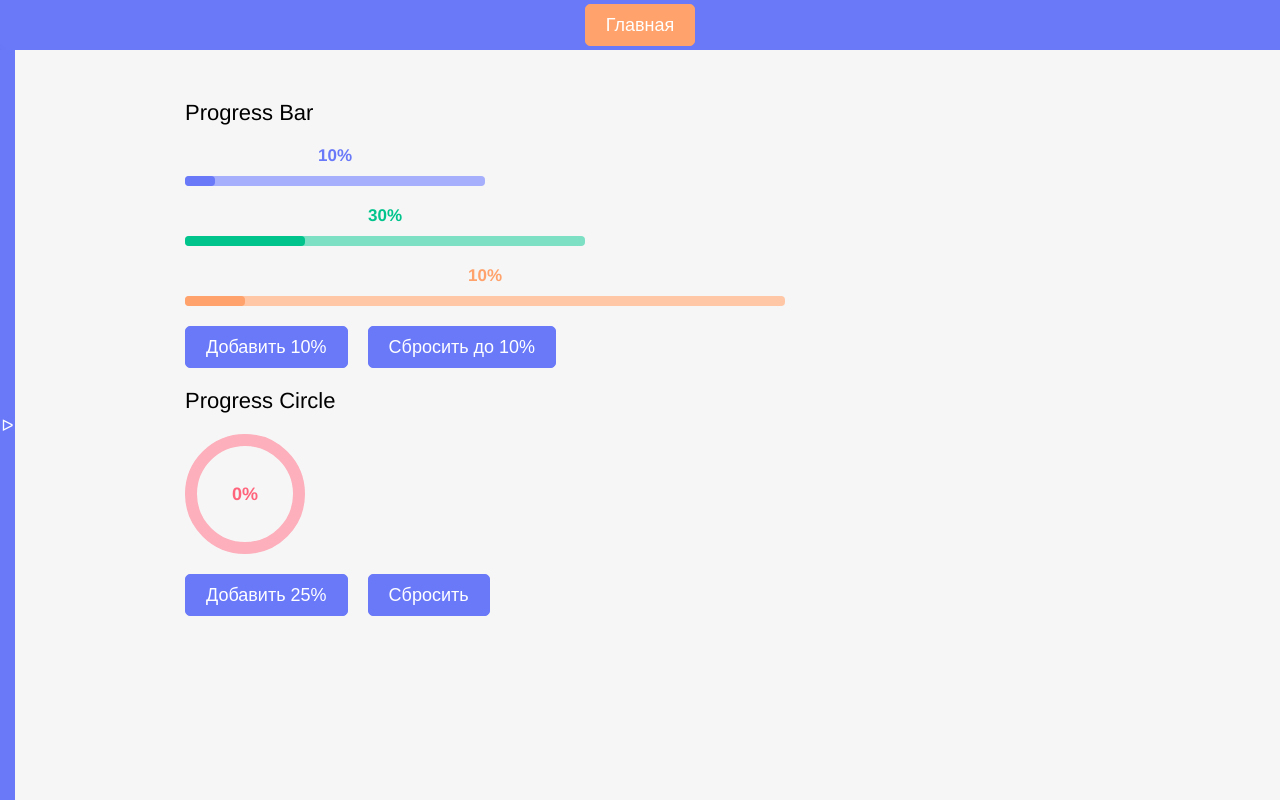
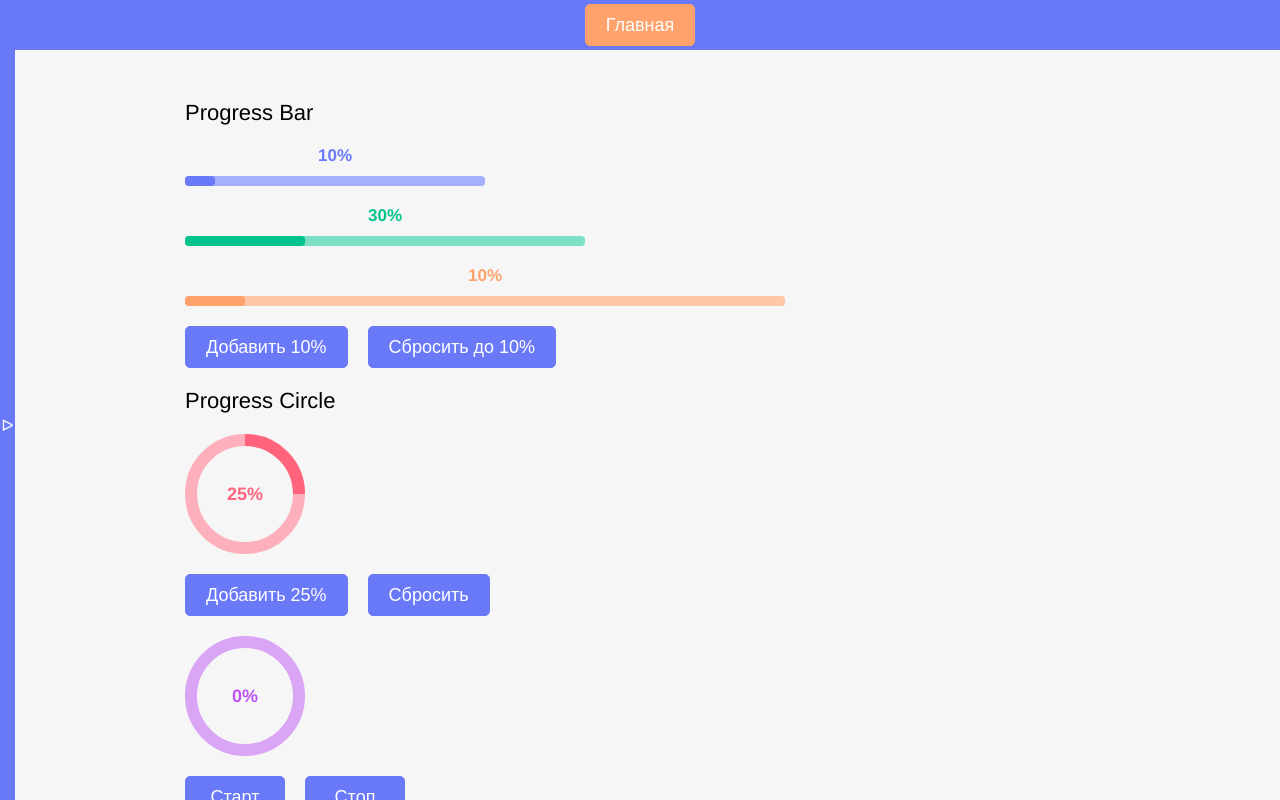
Before and after one commit to Crash2022/Vue-Design, a Vue app: page /progress in a window 1280 px wide. Built offline with nearby package versions, Linux system fonts and the light colour scheme.

Commit message:
refactor: ProgressPage v2

```diff
--- a/src/pages/ProgressBarPage.vue
+++ b/src/pages/ProgressBarPage.vue
@@ -16,13 +16,24 @@
 
     <div class="heading_2">Progress Circle</div>
     <custom-progress-circle :percent="currentCirclePercent" color="danger"/>
-    <div class="progress_buttons">
+    <div class="progress_buttons" style="margin-bottom: 20px">
         <custom-button @click="addCircleProgressPercent"
                        :label="'Добавить 25%'"
                        :disabled="currentCirclePercent === 100"
         />
         <custom-button @click="clearCircleProgressPercent"
                        :label="'Сбросить'"
+        />
+    </div>
+
+    <custom-progress-circle :percent="currentTimerCirclePercent" color="secondary"/>
+    <div class="progress_buttons">
+        <custom-button @click="startCircleProgressPercent"
+                       :label="'Старт'"
+                       :disabled="currentCirclePercent === 100"
+        />
+        <custom-button @click="stopCircleProgressPercent"
+                       :label="'Стоп'"
         />
     </div>
 </template>
@@ -34,7 +45,9 @@ import CustomProgressCircle from '@/shared/ui/CustomUI/CustomProgressCircle.vue'
 import {ref} from 'vue'
 
 const currentPercent = ref(10)
-const currentCirclePercent = ref(0)
+const currentCirclePercent = ref(25)
+const currentTimerCirclePercent = ref(0)
+
 const addProgressPercent = () => {
     if (currentPercent.value === 100) return
     currentPercent.value += 30
@@ -50,6 +63,14 @@ const addCircleProgressPercent = () => {
 const clearCircleProgressPercent = () => {
     currentCirclePercent.value = 0
 }
+
+const startCircleProgressPercent = () => {
+    if (currentCirclePercent.value === 100) return
+    currentTimerCirclePercent.value += 1
+}
+const stopCircleProgressPercent = () => {
+    currentTimerCirclePercent.value = 0
+}
 </script>
 
 <style lang="scss" scoped>
```
